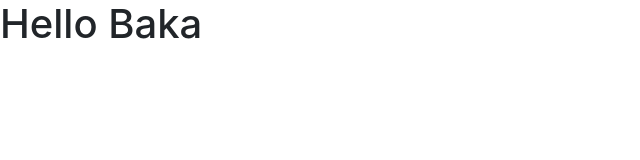
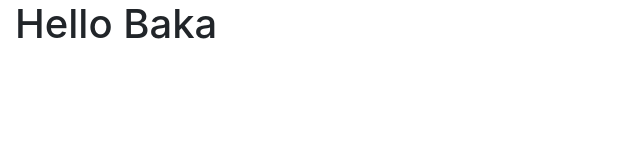
Before and after one commit to baka-wtf/baka-wtf.github.io, a website: page index.html in a window 1280 px wide. Shown: the whole page, without its empty margins (0-640 px from the left). Drawn offline with nearby package versions, Linux system fonts and the light colour scheme.

Commit message:
Formatting

```diff
--- a/index.html
+++ b/index.html
@@ -1,15 +1,29 @@
 <!doctype html>
 <html lang="en">
 <head>
+    <title>baka.wtf</title>
+
+    <!-- Required meta tags -->
     <meta charset="utf-8">
-    <title>baka.wtf</title>
+    <meta name="viewport" content="width=device-width, initial-scale=1, shrink-to-fit=no">
     <meta name="description" content="BAKA">
     <meta name="author" content="baka-wtf">
+
+    <!-- Bootstrap & CSS -->
     <link rel="stylesheet" href="node_modules/bootstrap/dist/css/bootstrap.min.css">
     <link rel="stylesheet" href="css/style.css">
+
 </head>
 <body>
-    <h1>Hello Baka</h1>
+
+    <div class="container-fluid">
+        <div class="row">
+            <div class="col-md-12">
+                <h1>Hello Baka</h1>
+            </div>
+        </div>
+    </div>
+
     <script src="node_modules/jquery/jquery.min.js"></script>
     <script src="node_modules/bootstrap/dist/js/bootstrap.min.js"></script>
     <script src="js/script.js"></script>
```
